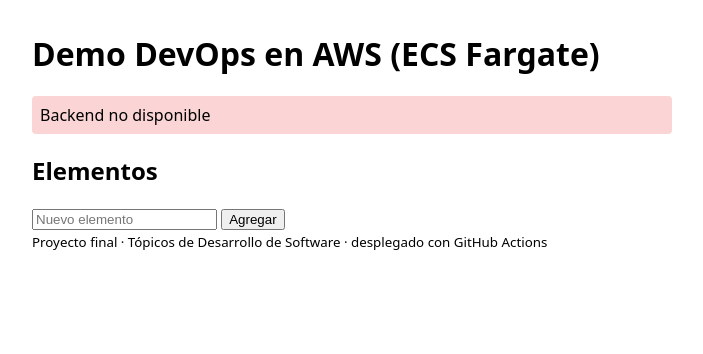
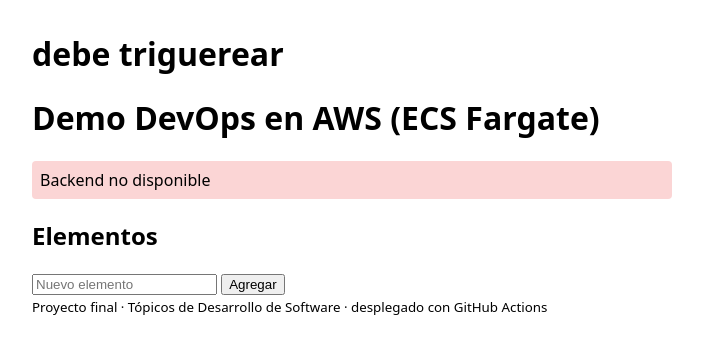
Before and after one commit to raulrojas1/semestral-topicos-1, a plain HTML site: page aplicacion/frontend/index.html in a window 1280 px wide. Shown: the whole page, without its empty margins (288-991 px from the left). Drawn offline with Linux system fonts and the light colour scheme; no server answers.

Commit message:
Update header text in index.html

```diff
--- a/aplicacion/frontend/index.html
+++ b/aplicacion/frontend/index.html
@@ -12,7 +12,8 @@
   </style>
 </head>
 <body>
-  <h1>Demo DevOps en AWS (ECS Fargate)</h1>
+  <h1>debe triguerear</h1>
+  <h1>Demo DevOps en AWS (ECS Fargate) </h1>
   <p id="status">Consultando backend...</p>
   <h2>Elementos</h2>
   <ul id="list"></ul>
```
